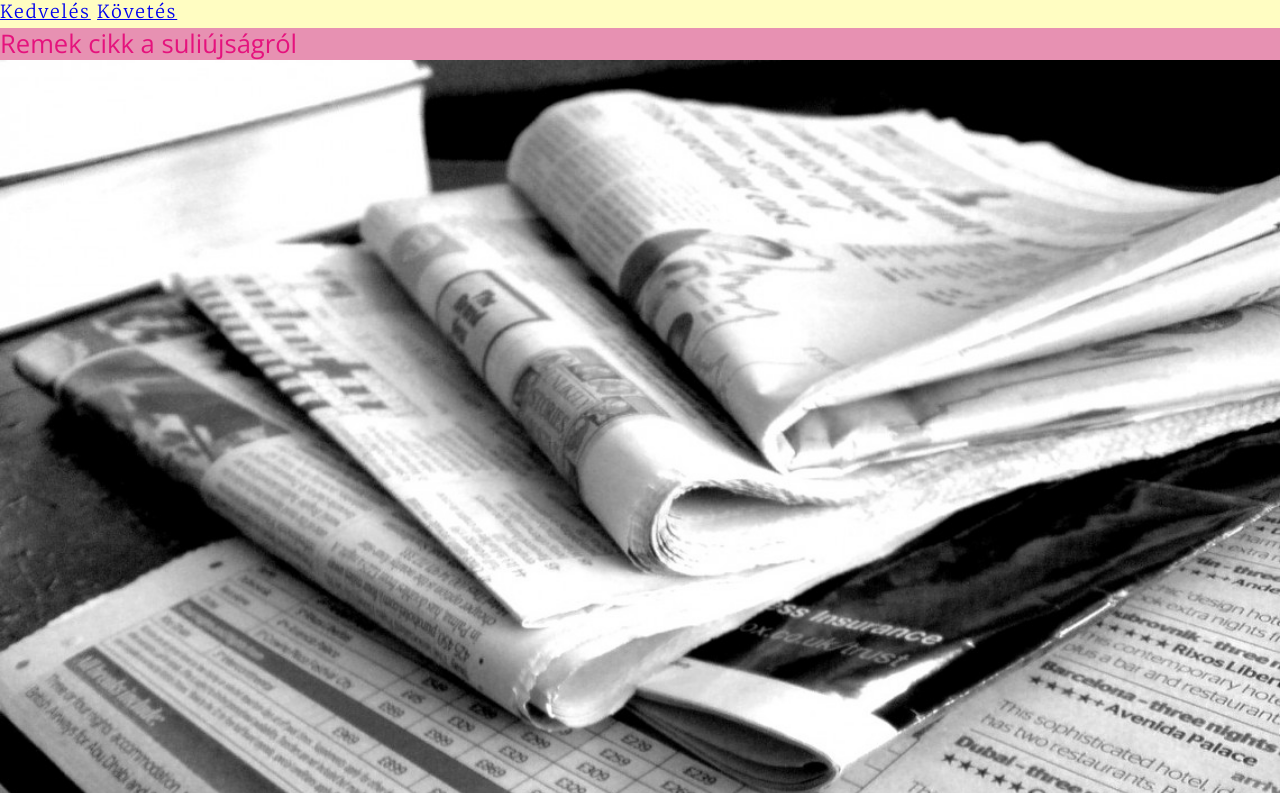
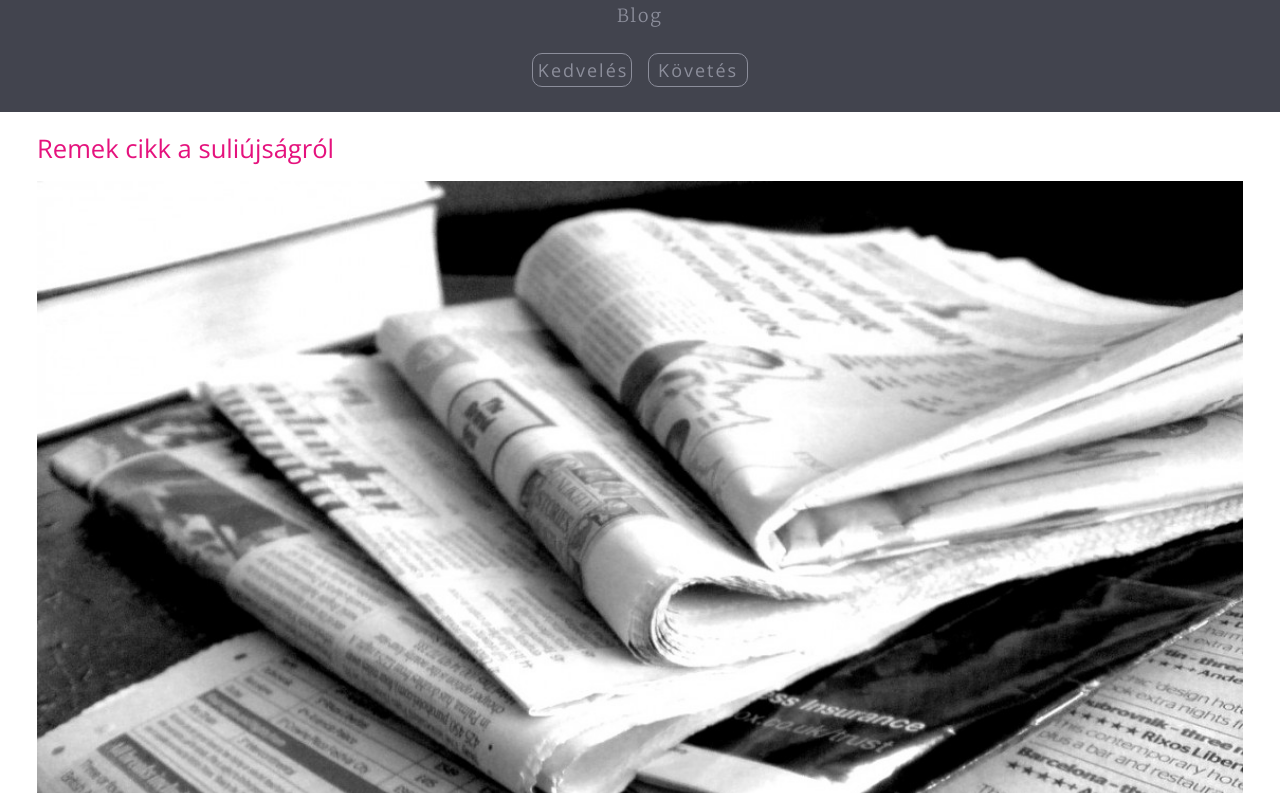
Before and after one commit to TothRoland/ISZK, a plain HTML site: page index.html in a window 1280 px wide. Shown: the part 68-861 px from the top of the page. Drawn offline with nearby package versions, Linux system fonts and the light colour scheme.

Commit message:
reszponziv elemek befejezese

```diff
--- a/index.css
+++ b/index.css
@@ -43,7 +43,7 @@ table {
 }
 
 /*Segítő színek*/
-.main-header {
+/*.main-header {
     background-color: rgba(255, 248, 53, .3);
 }
 .primary-content {
@@ -51,9 +51,13 @@ table {
 }
 .post {
     background-color: rgba(255, 0, 0, .3);
+}*/
+
+/*Base styles*/
+* {
+	box-sizing: border-box;
 }
 
-/*Base styles*/
 body {
 	font-family: Merriweather, 'Times New Roman', serif;
 	font-size: 1.125rem;
@@ -80,6 +84,63 @@ h2 {
 	color: #8c8e9b;
 }
 
+a {
+	color: #e5127d;
+	text-decoration: none;
+}
+
+a:hover {
+	color: #b60e63;
+}
+
+/* LAYOUT STYLES */
+
+h1,h2,h3,h4,h5,h6,hgroup,ul,ol,dd,p,
+figure,pre,table,fieldset,hr,img,.main-header,.primary-content {
+	margin-bottom: 1rem;
+}
+
+/* Main header styles */
+.main-header {
+	text-align: center;
+	padding: 1.25rem;
+	color: #fff;
+	background-color: #42444e;
+}
+
+/* Article styles */
+.post {
+	width: 95%;
+	margin: 0 auto 1rem;
+	padding: 0.3125rem;
+}
+
 .picture {
 	width: 100%;
 }
+
+/* COMPONENT STYLES */
+
+.button {
+	display: inline-block;
+	border: 1px solid #8c8e9b;
+	color: #8c8e9b;
+	border-radius: 10px;
+	padding-right: 5px;
+	padding-left: 5px;
+	margin: 5px;
+	width: 100px;
+	font-family: 'Open Sans', sans-serif;
+}
+
+.button:hover {
+	border: 1px solid #b60e63;
+}
+
+.load {
+	display: block;
+	text-align: center;
+	padding: 0.625rem;
+	font-size: 1.25rem;
+	color: #8c8e9b;
+}
--- a/index.html
+++ b/index.html
@@ -12,8 +12,8 @@
     <header class="main-header">
         <h1>Ipari Szabadidő Központ</h1>
         <p> Blog </p>
-        <a href="#">Kedvelés</a>
-        <a href="#">Követés</a>
+        <a href="#" class="button">Kedvelés</a>
+        <a href="#" class="button">Követés</a>
     </header>
     <main class="primary-content">
         <article class="post">
@@ -34,7 +34,7 @@
             <p> Lorem ipsum dolor sit amet, consectetur adipiscing elit. Fusce auctor rhoncus enim quis pharetra. Nulla maximus velit sit amet est cursus tristique. In non lorem purus. Proin pharetra sapien interdum metus lacinia, nec convallis mauris imperdiet. Pellentesque cursus sem at nisl ultricies, vitae sollicitudin massa mollis. </p>
             <a href="#"> Olvass tovább </a>
         </article>
-        <a href="#"> További cikkek... </a>
+        <a href="#" class="load"> További cikkek... </a>
     </main>
 </body>
 </html>
```
